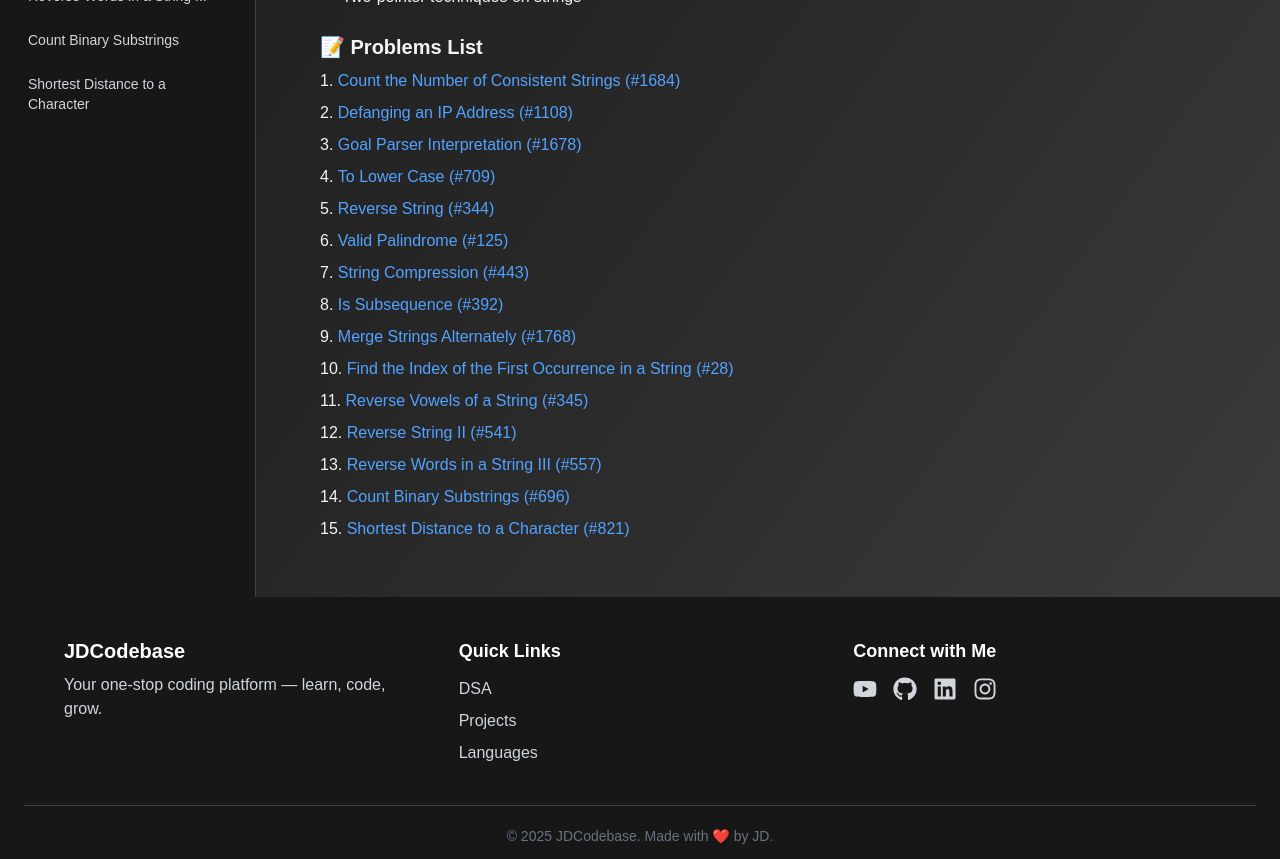
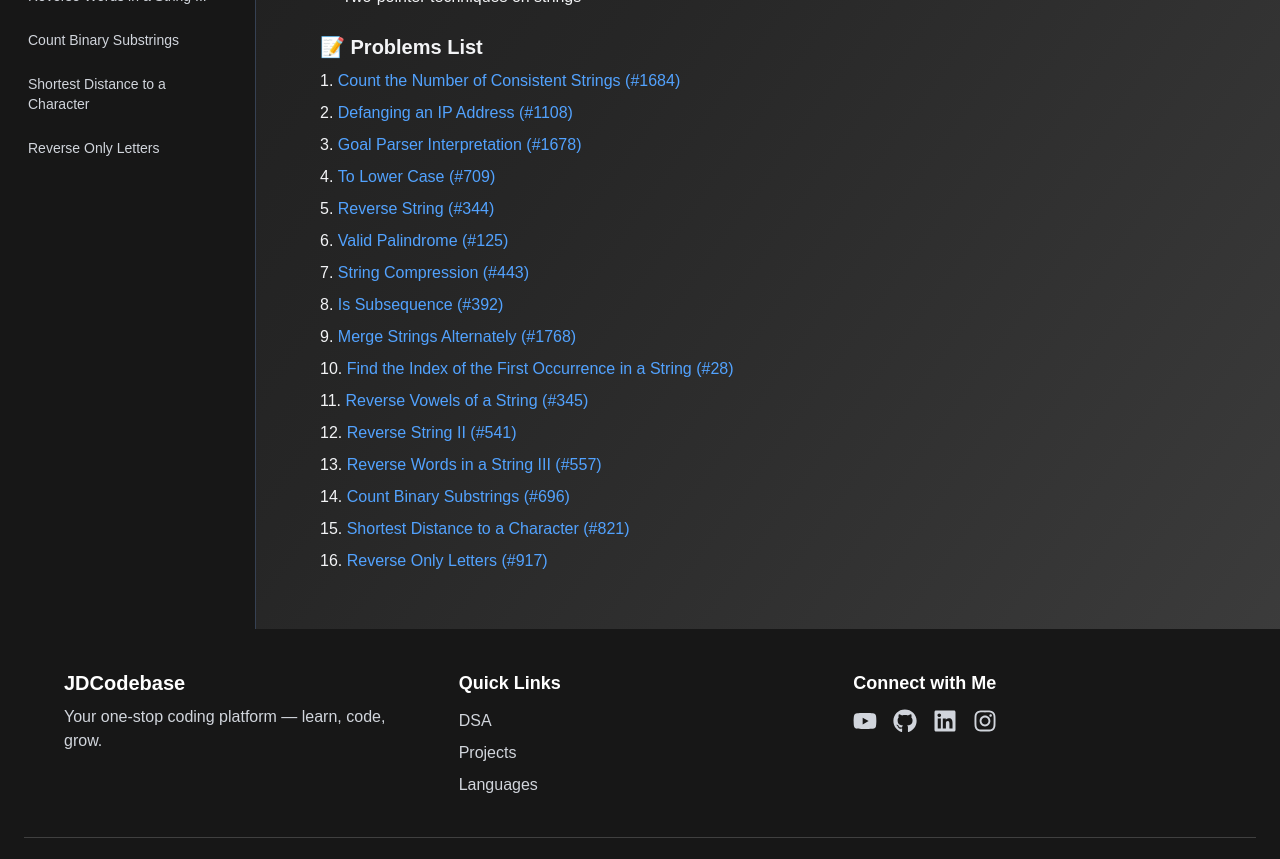
Before and after one commit to jdcodebase/jdcodebase-platform, a Next.js app: page /dsa/string in a window 1280 px wide. Shown: the part 880-1739 px from the top of the page. Built offline with nearby package versions, Linux system fonts and the light colour scheme.

Commit message:
reverse-only-letters

```diff
--- a/src/data/dsa/problem.js
+++ b/src/data/dsa/problem.js
@@ -260,4 +260,13 @@ export const problems = [
     topics: ["Array", "Two Pointer", "Sorting"],
     url: "/dsa/string/problem/sort-array-by-parity",
   },
+  {
+    id: 30,
+    title: "Reverse Only Letters",
+    leetcode: "#917",
+    slug: "reverse-only-letters",
+    topic: "String",
+    topics: ["Two Pointer", "String"],
+    url: "/dsa/string/problem/reverse-only-letters",
+  },
 ];
--- /dev/null
+++ b/src/data/json_data/reverse-only-letters.json
@@ -0,0 +1,31 @@
+{
+  "title": "Reverse Only Letters",
+  "slug": "reverse-only-letters",
+  "leetcodeId": "#917",
+  "category": ["String", "Two Pointer"],
+  "problemStatement": "Given a string s, we need to reverse only the English letters — both lowercase and uppercase — while keeping all other characters like digits, dashes, and symbols in their original positions.",
+  "examples": [
+    {
+      "input": "ab-cd",
+      "output": "dc-ba",
+      "explanation": "Only a, b, c, d are letters. The hyphen stays in place."
+    },
+    {
+      "input": "a-bC-dEf-ghIj",
+      "output": "j-Ih-gfE-dCba",
+      "explanation": "The dashes remain fixed, and the letters are reversed."
+    },
+    {
+      "input": "Test1ng-Leet=code-Q!",
+      "output": "Qedo1ct-eeLg=ntse-T!",
+      "explanation": "Even with numbers and symbols, only the letters are reversed."
+    }
+  ],
+  "approach": "### Two Pointer Technique\n\n1. Initialize two pointers, `left` at 0 and `right` at the end of the string.\n2. While `left < right`:\n3. If `s[left]` is not a letter, increment `left`.\n4. If `s[right]` is not a letter, decrement `right`.\n5. If both are letters, swap them and move both pointers.\n6. Use a helper function `isLetter()` to check for alphabetic characters.\n7. Finally, join the array back into a string.",
+  "code": "var reverseOnlyLetters = function(s) {\n  const isLetter = (char) => {\n    const code = char.charCodeAt(0);\n    return (code >= 65 && code <= 90) || (code >= 97 && code <= 122);\n  };\n\n  let chars = s.split(\"\");\n  let left = 0, right = chars.length - 1;\n\n  while (left < right) {\n    if (!isLetter(chars[left])) {\n      left++;\n    } else if (!isLetter(chars[right])) {\n      right--;\n    } else {\n      [chars[left], chars[right]] = [chars[right], chars[left]];\n      left++;\n      right--;\n    }\n  }\n\n  return chars.join(\"\");\n};",
+  "timeComplexity": "O(n) — Each character is visited at most once by either pointer.",
+  "spaceComplexity": "O(n) — Because we split the string into a new array.",
+  "leetcodeLink": "https://leetcode.com/problems/reverse-only-letters/",
+  "videoLink": "e-3m0l3U31I",
+  "pptLink": "https://1drv.ms/p/c/d9a1d5f2dacf7aea/IQTYf_wpQCaPTbuI2D3vk6-8AT2LrKV7TEgLS3KpGz3mNPA?em=2&amp;wdAr=1.7777777777777777"
+}
```
